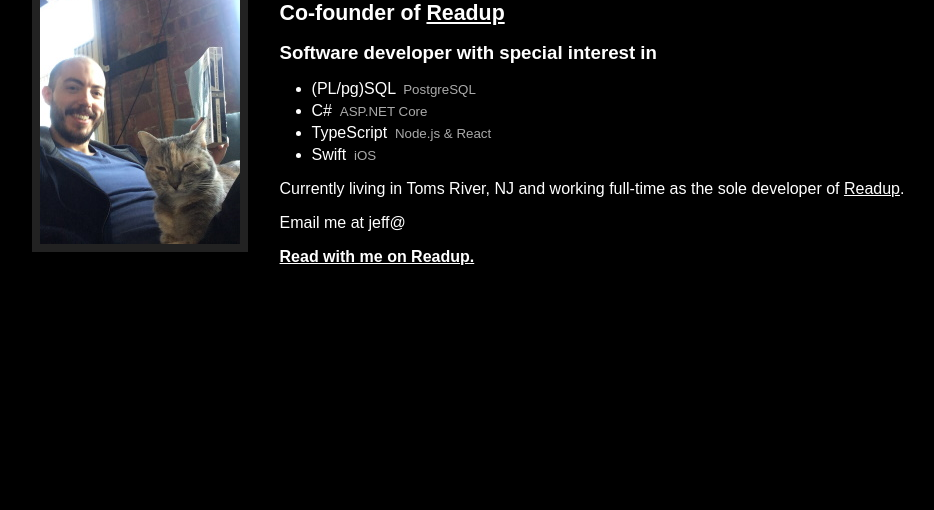
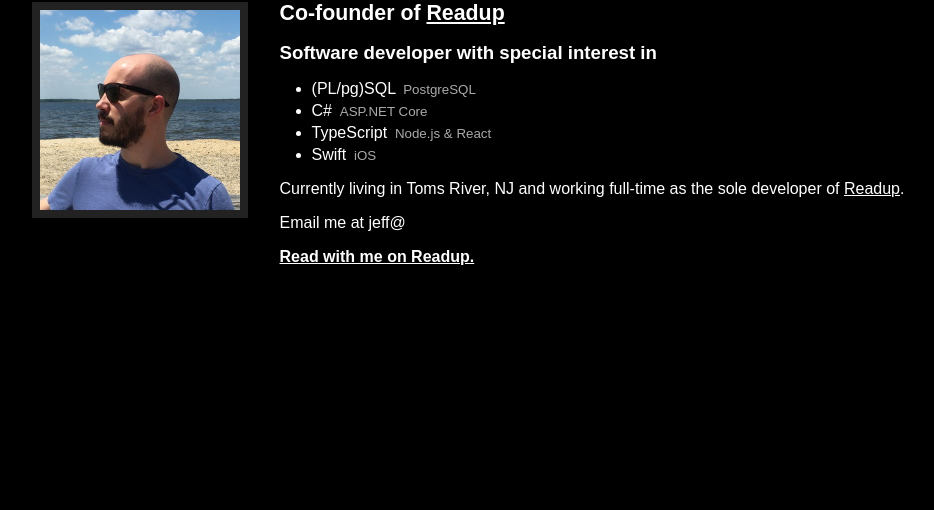
Before and after one commit to jacamera/jeffcamera.com, a plain HTML site: page index.html in a window 1280 px wide. Shown: the part 290-800 px from the top of the page, without its empty margins (172-1106 px from the left). Drawn offline with Linux system fonts and the light colour scheme.

Commit message:
updated picture

```diff
--- a/index.html
+++ b/index.html
@@ -17,7 +17,7 @@
 		</head>
 	<body>
 		<div id="picture">
-			<img srcset="./me@1x.jpg, ./me@2x.jpg 2x, ./me@3x.jpg 3x" src="./me@3x.jpg" alt="selfie" />
+			<img srcset="./me-20211211@1x.jpg, ./me-20211211@2x.jpg 2x, ./me-20211211@3x.jpg 3x" src="./me-20211211@3x.jpg" alt="selfie" />
 		</div>
 		<div id="bio">
 			<h1>Jeff Camera</h1>
```
Also changed, not shown: me-20211211@1x.jpg (added), me-20211211@2x.jpg (added), me-20211211@3x.jpg (added), me@1x.jpg (deleted), me@2x.jpg (deleted), me@3x.jpg (deleted).
